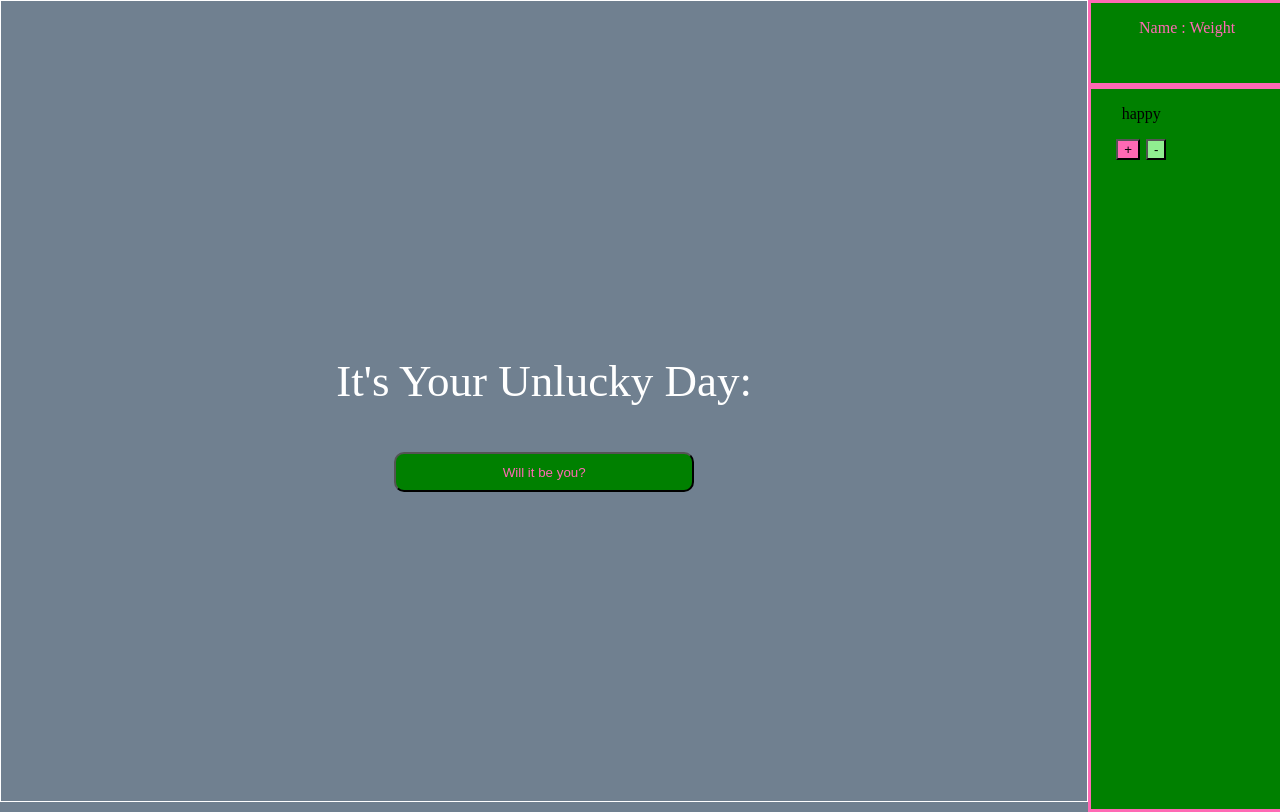
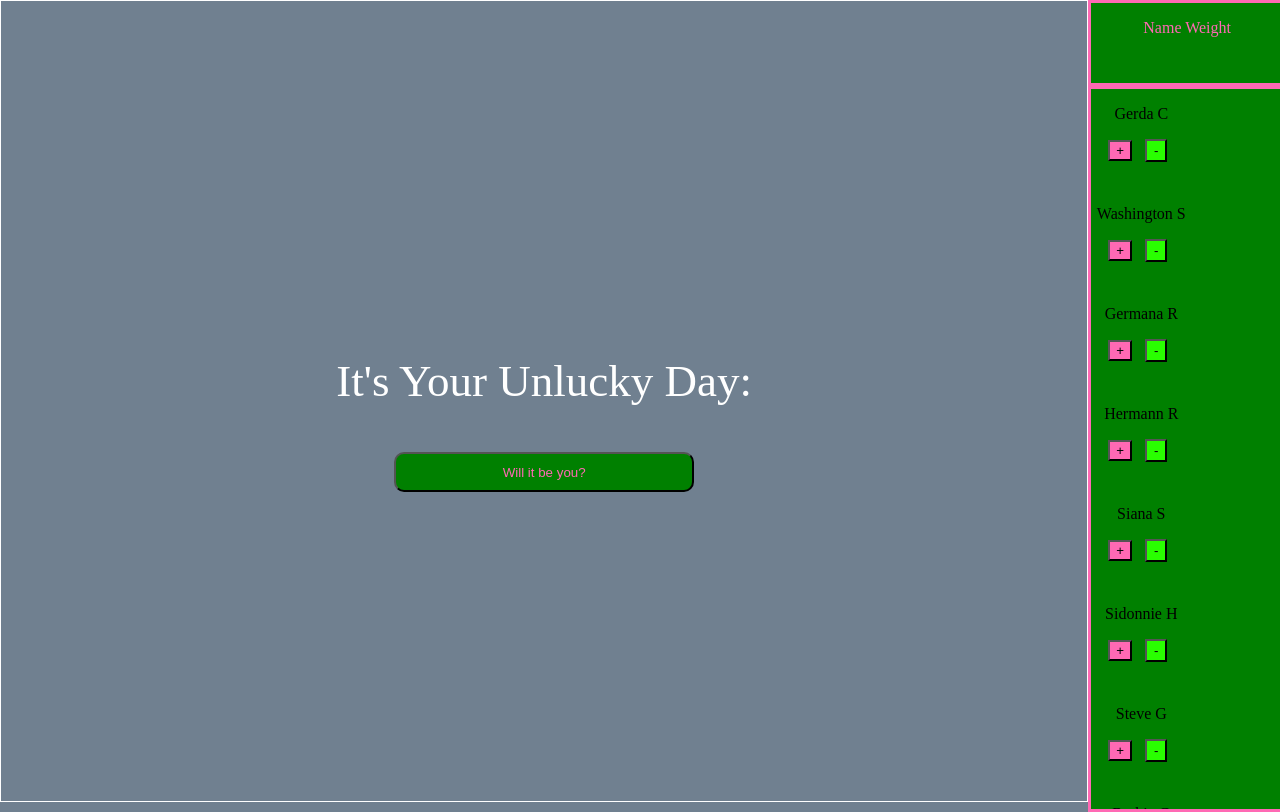
Before and after one commit to mitchell-devpipline/FEcapstone2, a plain HTML site: page index.html in a window 1280 px wide. Drawn offline with Linux system fonts and the light colour scheme.

Commit message:
weight button list

```diff
--- a/JS/script.js
+++ b/JS/script.js
@@ -1,18 +1,15 @@
-async function grabData() {
+function grabData() {
   try{
-    const responseData = await fetch("MOCK_DATA.json", {})
+    const responseData = fetch("MOCK_DATA.json", {})
     .then( res => res.json())
     return responseData
   } catch (error) {
     console.error(error);
   }
 }
-console.log(grabData())
 
 function capitalizeName(firstName, lastName) {
-  return firstName[0].toUppeerCase() + firstName.
-  slice(1)+ ` ` + lastName[0].toUppeerCase()
-
+  return firstName[0].toUpperCase() + firstName.slice(1)+ ` ` + lastName[0].toUpperCase()
 }
 
 function addToHTML(fullName) {
@@ -40,5 +37,18 @@ function addToHTML(fullName) {
       students.appendChild(div)
 
 }
+// addToHTML(document.createTextNode(fullName))
 
-addToHTML(document.createTextNode("happy"))
+
+async function split() {
+  const data = await grabData()
+
+  data.forEach(students => {
+    const names = document.createTextNode(`${capitalizeName(students.first_name, students.last_name)}`)
+    console.log(names)
+    addToHTML(names)
+    // console.log(students)
+  })
+}
+
+split()
--- a/index.html
+++ b/index.html
@@ -15,7 +15,8 @@
     </div>
     <div class="weight-wrapper">
       <div class="top-weight-wrapper">
-        <p> Name : Weight </p>
+        <p> Name
+           Weight </p>
       </div>
       <div class="bottom-weight-wrapper">
         <div></div>
--- a/styles/main-styles/main.scss
+++ b/styles/main-styles/main.scss
@@ -1,10 +1,5 @@
 @import "/styles/weight-content/weight-content.css";
 @import "/styles/selector-content/selector-content.css";
-
-
-
-
-
 
 
 html, body {
--- a/styles/weight-content/weight-content.scss
+++ b/styles/weight-content/weight-content.scss
@@ -19,10 +19,13 @@
     height: 90%;
     background-color: green;
     border: solid hotpink 3px;
+    overflow-y: scroll;
+
 
     .all-students {
       display: flex;
       flex-direction: column;
+      // justify-content: center;
       align-items: center;
       height: 100px;
       width: 100px;
@@ -32,8 +35,9 @@
         margin: 0px 3px;
 
         &:nth-child(2) {
-          background-color: lightgreen;
-          margin: 0px 3px;
+          background-color: rgb(41 255 0);
+          padding: 2px 7px;
+          margin: 0px 10px;
         }
         &:hover {
           cursor: pointer;
```
Also changed, not shown: styles/weight-content/weight-content.css, 2 other files.
